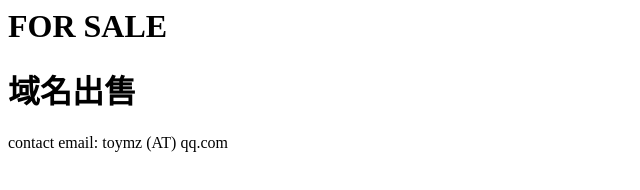
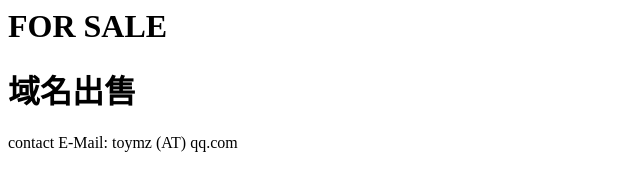
Before and after one commit to toymz/toymz.github.io, a plain HTML site: page index.html in a window 1280 px wide. Shown: the full height of the page, 0-640 px from the left. Drawn offline with Linux system fonts and the light colour scheme.

Commit message:
Update index.html

```diff
--- a/index.html
+++ b/index.html
@@ -1,4 +1,4 @@
 <h1>FOR SALE</h1>
 <h1>域名出售</h1>
 
-<div>contact email: toymz (AT) qq.com</div>
+<div>contact E-Mail: toymz (AT) qq.com</div>
```
